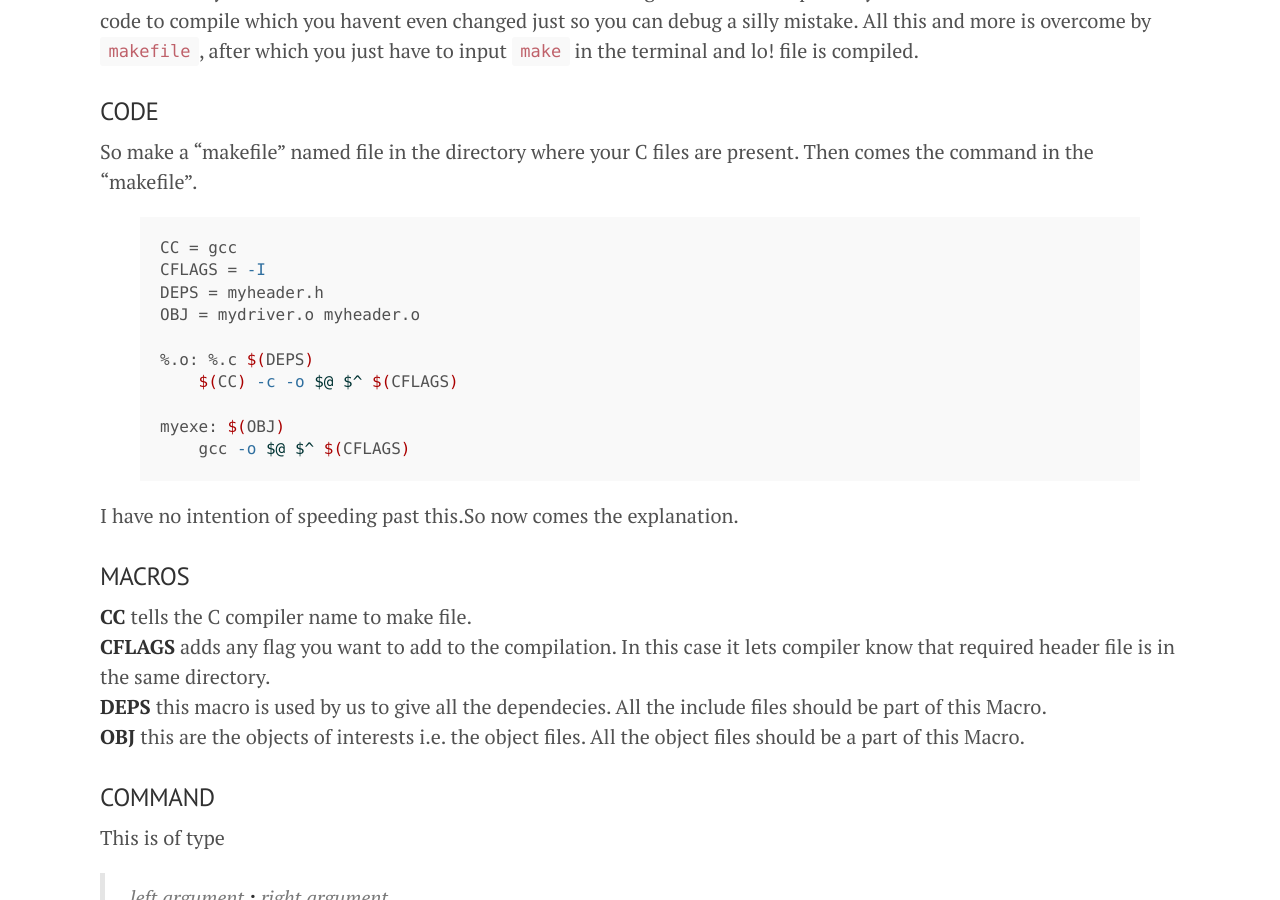
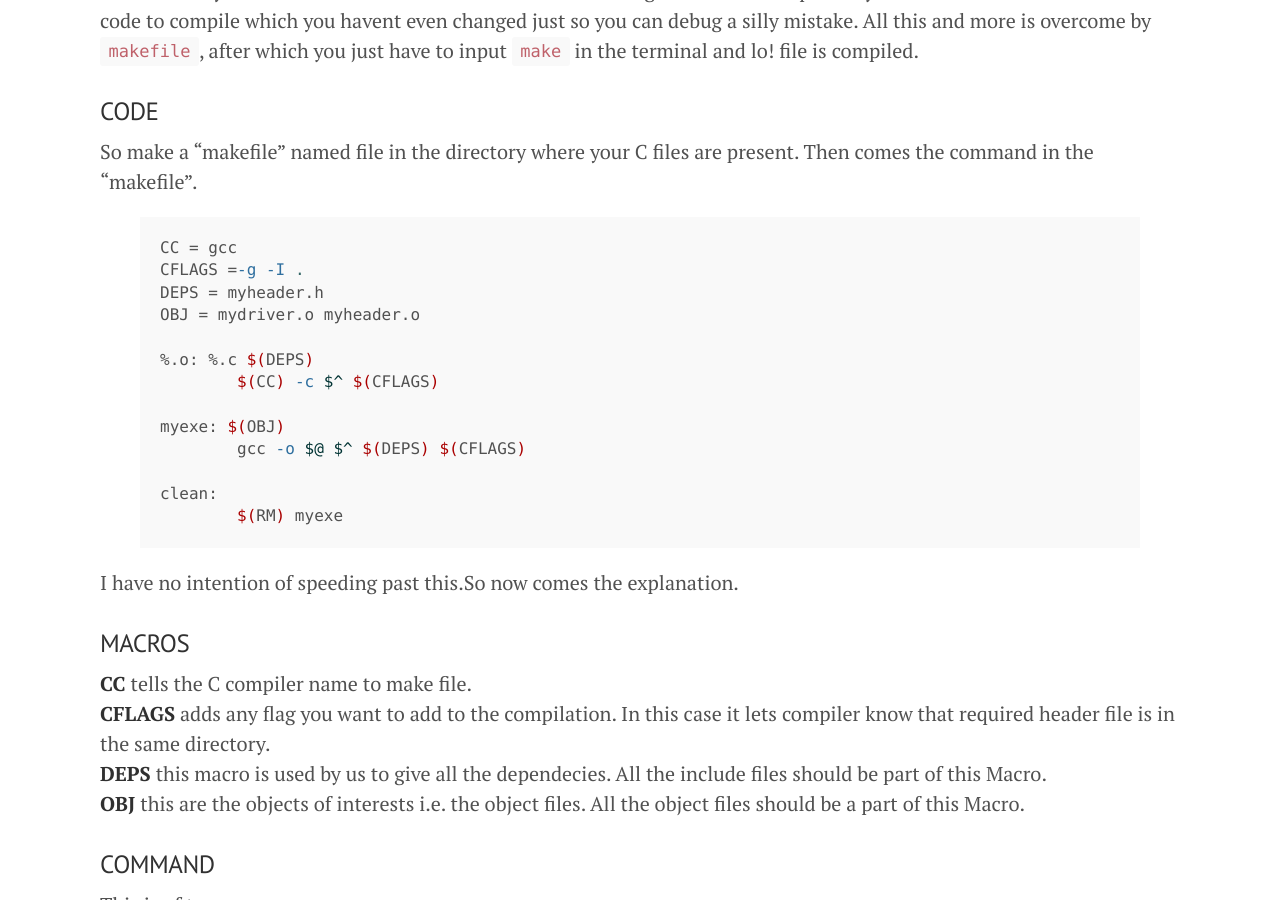
Before and after one commit to svaderia/GujjuCoders, a Jekyll site: the page built from _posts/2017-03-29-dont-gcc-everytime.md, in a window 1280 px wide and 900 px high, scrolled down 548 px. Built offline with Jekyll 4.4.1, drawn with Linux system fonts in a browser that asks for light colours.

Commit message:
killed a bug

```diff
--- a/_posts/2017-03-29-dont-gcc-everytime.md
+++ b/_posts/2017-03-29-dont-gcc-everytime.md
@@ -16,15 +16,18 @@ Now I am telling you a trick that will make your life easy. _Atleast coding in C
  So make a "makefile" named file in the directory where your C files are present. Then comes the command in the "makefile".
 {% highlight bash %}
 CC = gcc
-CFLAGS = -I
+CFLAGS =-g -I .
 DEPS = myheader.h
 OBJ = mydriver.o myheader.o
 
 %.o: %.c $(DEPS)
-    $(CC) -c -o $@ $^ $(CFLAGS)
+	$(CC) -c $^ $(CFLAGS)
 
 myexe: $(OBJ)
-    gcc -o $@ $^ $(CFLAGS)
+	gcc -o $@ $^ $(DEPS) $(CFLAGS)
+
+clean:
+	$(RM) myexe
 {% endhighlight %}
 I have no intention of speeding past this.So now comes the explanation.
 ### MACROS
```
